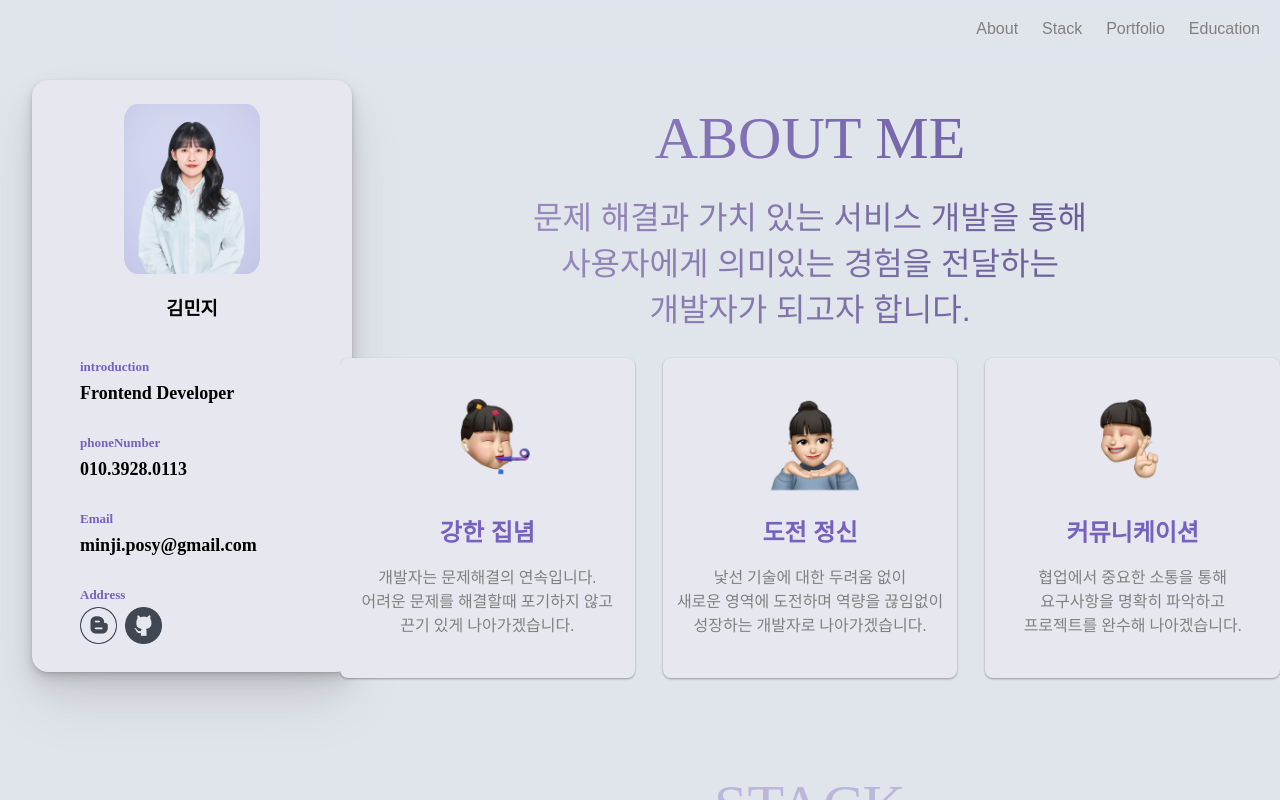
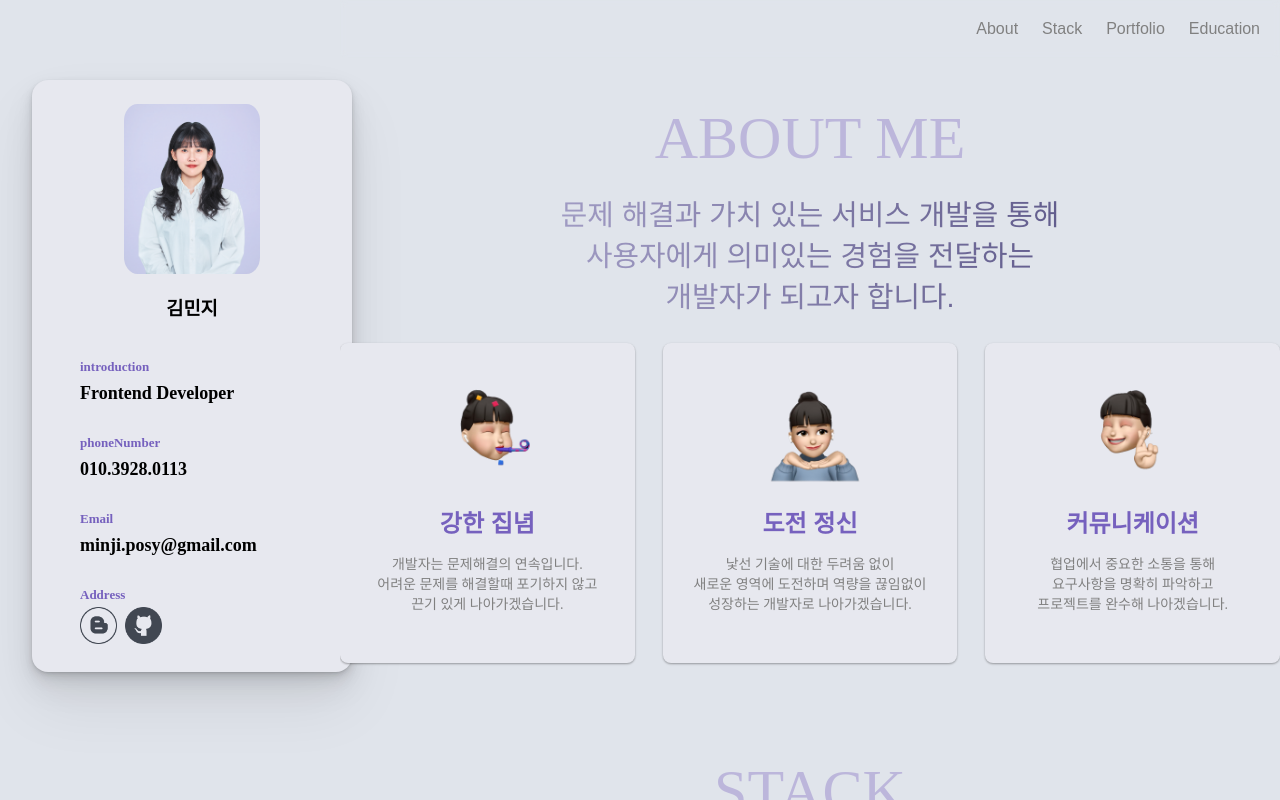
Before and after one commit to posy-m/portfolio_minji, a React (Create React App) app: page / in a window 1280 px wide. Built offline with nearby package versions, Linux system fonts and the light colour scheme; a web font is replaced by a local one.

Commit message:
about effect

```diff
--- a/src/components/About.jsx
+++ b/src/components/About.jsx
@@ -9,9 +9,11 @@ const About = () => {
       <div className={styles.aboutWrap}>
         <div className={styles.aboutBox}>
           <div>ABOUT ME</div>
-          문제 해결과 가치 있는 서비스 개발을 통해 <br />
-          사용자에게 의미있는 경험을 전달하는<br />
-          개발자가 되고자 합니다.
+          <div>
+            문제 해결과 가치 있는 서비스 개발을 통해 <br />
+            사용자에게 의미있는 경험을 전달하는<br />
+            개발자가 되고자 합니다.
+          </div>
         </div>
         <AspirationBox />
       </div>
--- a/src/styles/AspirationBox.module.css
+++ b/src/styles/AspirationBox.module.css
@@ -18,6 +18,7 @@
 }
 
 .roundedBox span:last-of-type {
+  @apply text-sm;
   color: gray;
 }
 
--- a/src/styles/about.module.css
+++ b/src/styles/about.module.css
@@ -1,5 +1,10 @@
-.aboutWrap{
+.aboutWrap {
   @apply flex flex-col gap-7
+}
+
+.aboutBox {
+  text-align: center;
+
 }
 
 .aboutBox>div:nth-child(1) {
@@ -7,19 +12,31 @@
   /* color: #7661BE; */
   color: #7761be59;
   font-family: 'Freesentation-9Black';
-  /* font-family: 'effra-cc', sans-serif; */
 }
 
-.aboutBox {
-  font-size: 2rem;
+.aboutBox>div:nth-child(2) {
+  font-size: 1.8rem;
   font-family: "Do Hyeon", sans-serif;
   /* font-family: 'Pretendard-Regular';
   font-weight: 900; */
   color: transparent;
-  background: linear-gradient(to right, #aa99c9, #554e8c);
+  background: linear-gradient(to right, #7761be59, #464174);
   -webkit-background-clip: text;
   background-clip: text;
-  text-align: center;
+
+  /* font-size: 1.5rem; */
+  opacity: 0;
+  animation: fadeIn 2s ease-in forwards;
   /* padding: 16px; */
   /* padding-top: 50px; */
 }
+
+@keyframes fadeIn {
+  from {
+    opacity: 0;
+  }
+
+  to {
+    opacity: 1;
+  }
+}
--- a/src/styles/education.module.css
+++ b/src/styles/education.module.css
@@ -32,13 +32,14 @@
 
 .educationWrap > span:nth-child(1){
   /* background-color: #7661BE; */
-  color: gray;
+  color: rgb(99, 99, 99);
   margin-bottom: 5px;
   /* color: white; */
 }
 
 .educationContent {
   @apply flex flex-col gap-2;
+  color: rgb(34, 34, 34);
 }
 
 .educationContent>span:nth-child(1) {
```
